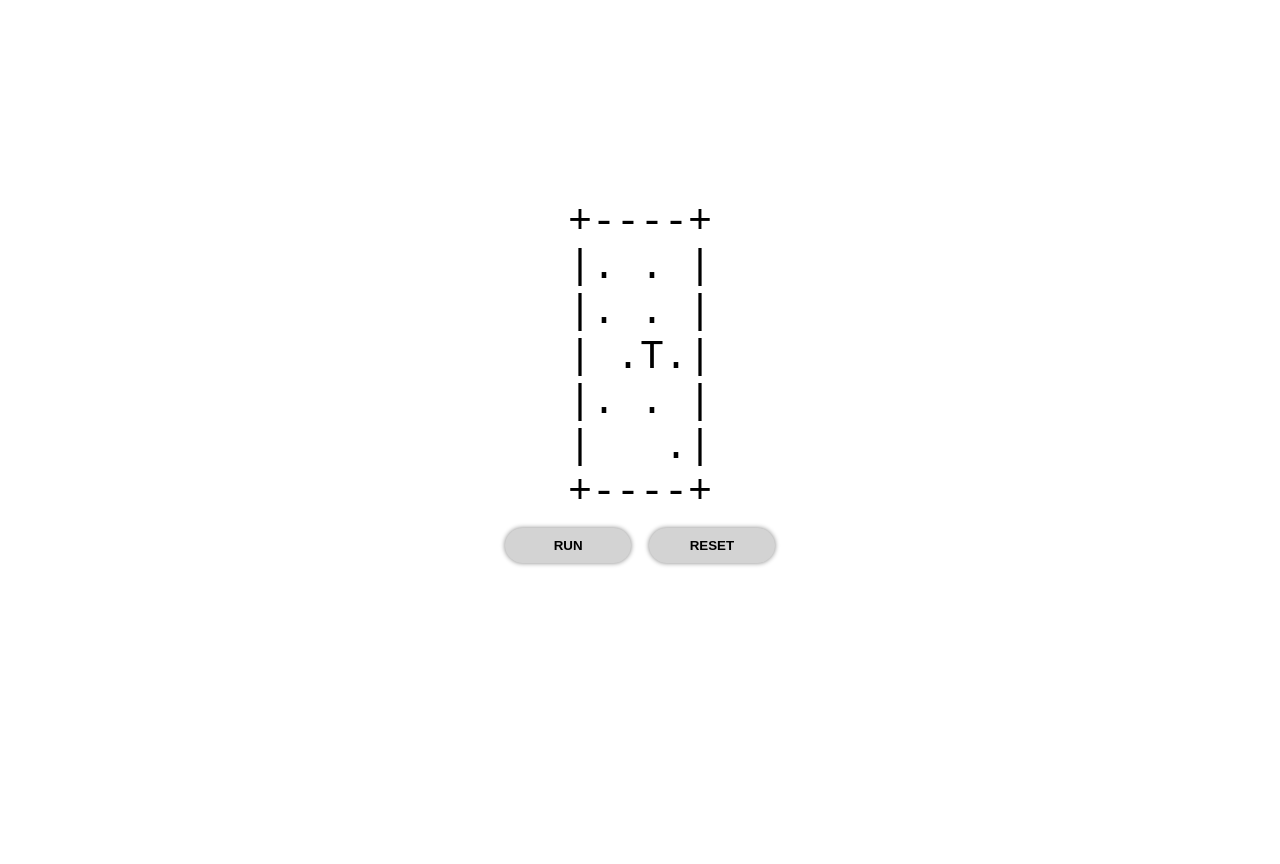
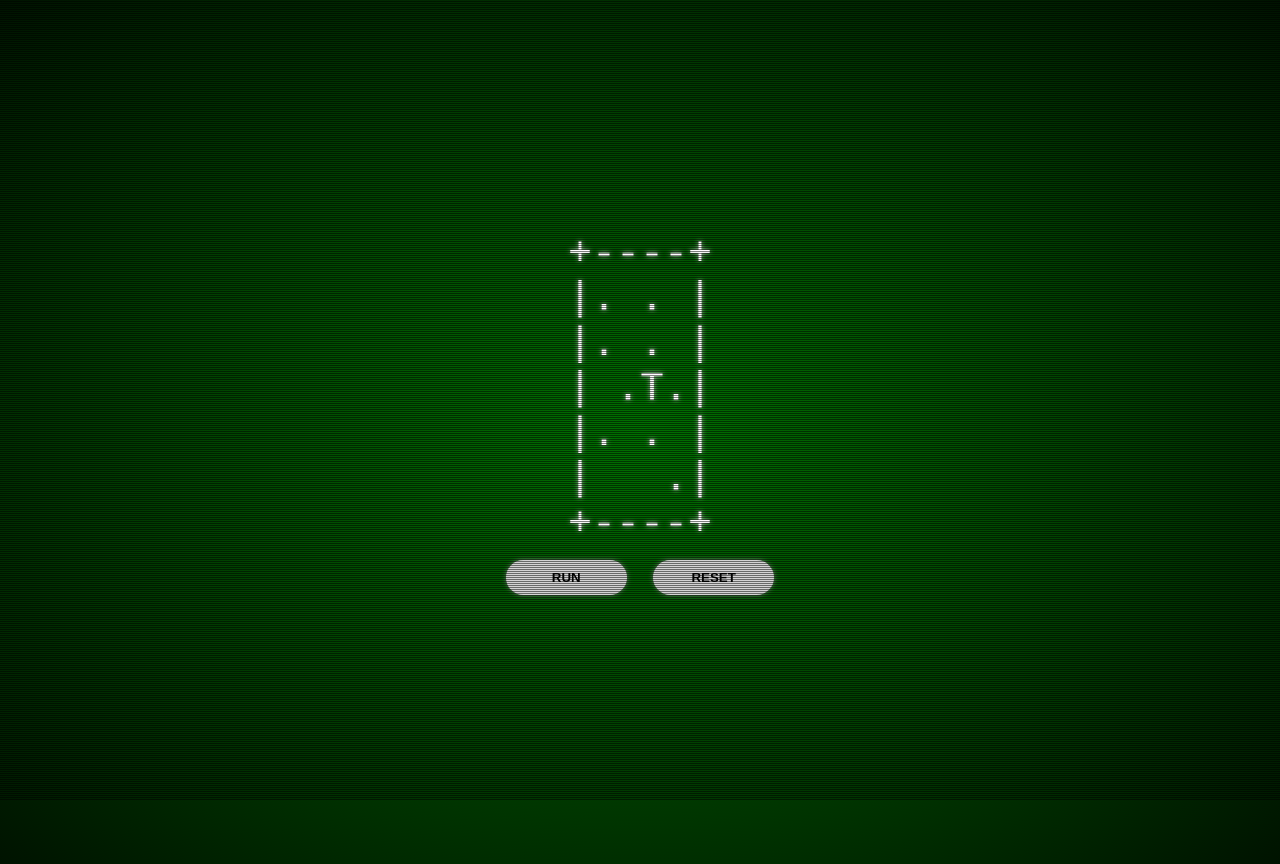
Before and after one commit to djjrussell/fallRocks, a plain HTML site: page index.html in a window 1280 px wide. Before the commit the page ends 800 px from the top, so only its background shows below. Drawn offline with Linux system fonts and the light colour scheme.

Commit message:
delay working and adding styles to look like an old terminal

```diff
--- a/fallingRocks.js
+++ b/fallingRocks.js
@@ -73,7 +73,7 @@ const run = async (grid) => {
     TARGET.innerHTML = gridToString(grid);
     while (gridToString(grid) !== expectedOutput) {
         const stringToPrint = gridToString(iterate(grid))
-        await sleep(250);
+        await sleep(750);
         console.log(stringToPrint);
         TARGET.innerHTML = stringToPrint;
     }
--- a/main.css
+++ b/main.css
@@ -1,3 +1,34 @@
+body {
+    background-color: black;
+    background-image: radial-gradient(
+            rgba(0, 150, 0, 0.75), black 120%
+    );
+    height: 100vh;
+    margin: 0;
+    overflow: hidden;
+    padding: 2rem;
+    color: white;
+    font: 1.3rem Inconsolata, monospace;
+    text-shadow: 0 0 5px #C8C8C8;
+}
+
+body::after {
+     content: "";
+     position: absolute;
+     top: 0;
+     left: 0;
+     width: 100vw;
+     height: 100vh;
+     background: repeating-linear-gradient(
+             0deg,
+             rgba(0, 0, 0, 0.5),
+             rgba(0, 0, 0, 0.5) 1px,
+             transparent 1px,
+             transparent 2px
+     );
+     pointer-events: none;
+ }
+
 #main {
     text-align: center;
 }
```
